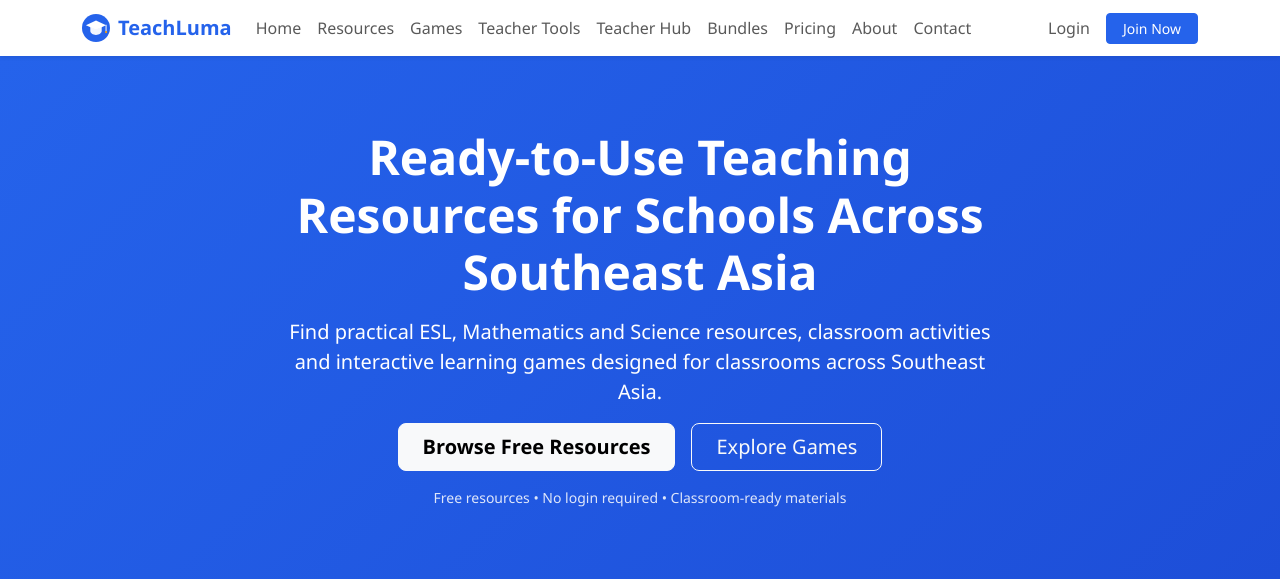
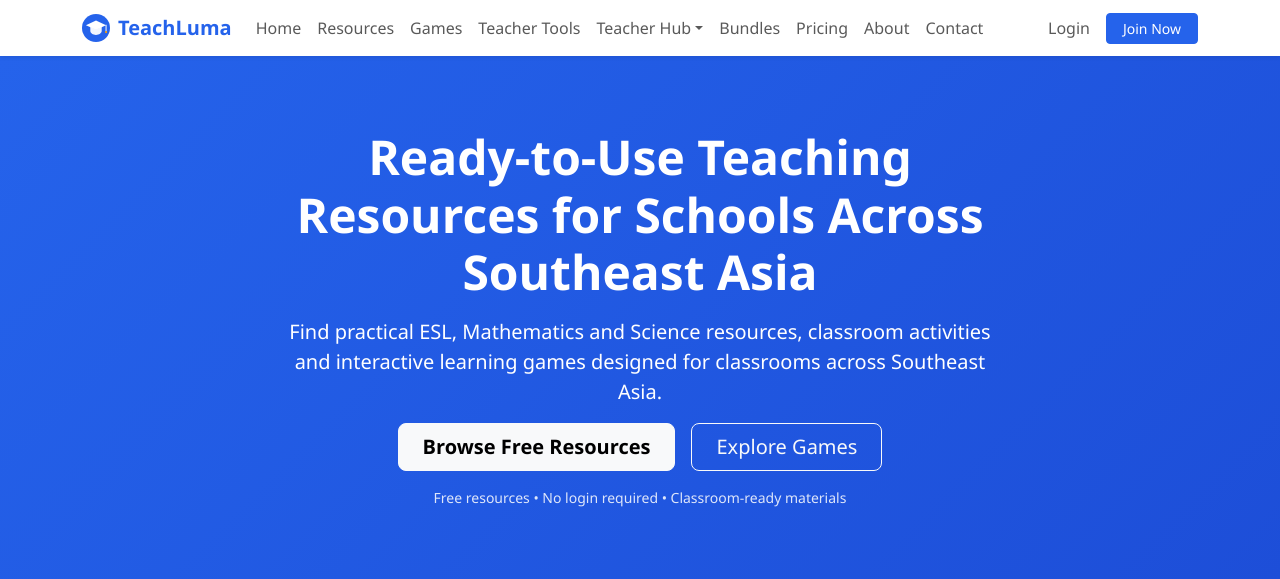
Before and after one commit to TaniformSylvester/ESL-, a PHP site: page /index.php in a window 1280 px wide. Shown: the top 579 px of the page. Run offline with PHP 8.4, Linux system fonts and the light colour scheme; data comes from the database, SQL or seed files in the repository; tables that the repository leaves empty hold one stand-in row (values such as "Sample post").

Commit message:
Group Teacher Hub and Request a Resource under one hover dropdown
Converts the main nav's "Teacher Hub" item into a dropdown parent
(Teacher Hub + Request a Resource) instead of adding a 10th top-level
nav item, which is also the better fit for the earlier decision to keep
Request a Resource out of the main navbar to avoid overcrowding it —
grouping it with its closest sibling section solves that concern from
the other direction: same item count, better discoverability.

Uses Bootstrap's existing dropdown component (data-bs-toggle="dropdown",
already loaded site-wide) rather than any new JS. Opens on hover only at
the navbar-expand-lg breakpoint (matching the navbar's own horizontal-
vs-collapsed breakpoint) via one small CSS rule; below that, where the
nav collapses into the offcanvas menu and hover doesn't apply, it falls
back to Bootstrap's normal tap-to-open dropdown behavior untouched. The
top-level "Teacher Hub" link still points straight to teacher-hub.php,
so it isn't a dead click.

Verified: dropdown hidden by default, revealed on hover on desktop
(1366px), both items navigate to the correct pages, and on mobile
(375px) the hamburger + tap-to-open flow works exactly as it already
does for a standard Bootstrap dropdown, with zero horizontal overflow.

Co-Authored-By: Claude Sonnet 5 <noreply@anthropic.com>
Claude-Session: https://claude.ai/code/session_01N49b43FUZrLoDqgzbhShLx

```diff
--- a/assets/css/style.css
+++ b/assets/css/style.css
@@ -144,6 +144,18 @@ a {
 
 footer a:hover {
     color: #fff !important;
+}
+
+/* Opens the main nav's "Teacher Hub" dropdown (Teacher Hub + Request a
+   Resource) on hover instead of requiring a click — but only at the
+   navbar-expand-lg breakpoint where the nav is actually horizontal;
+   below that it collapses into the offcanvas menu, where hover doesn't
+   apply and Bootstrap's normal tap-to-open dropdown behavior takes over
+   unchanged. */
+@media (min-width: 992px) {
+    .navbar-hover-dropdown:hover > .dropdown-menu {
+        display: block;
+    }
 }
 
 /* Lets the page-number group in render_pagination() (includes/functions.php)
--- a/includes/header.php
+++ b/includes/header.php
@@ -105,7 +105,13 @@ $websiteSchema = [
                 <li class="nav-item"><a class="nav-link" href="<?= e(base_url('resources.php')) ?>">Resources</a></li>
                 <li class="nav-item"><a class="nav-link" href="<?= e(base_url('games.php')) ?>">Games</a></li>
                 <li class="nav-item"><a class="nav-link" href="<?= e(base_url('teacher-tools.php')) ?>">Teacher Tools</a></li>
-                <li class="nav-item"><a class="nav-link" href="<?= e(base_url('teacher-hub.php')) ?>">Teacher Hub</a></li>
+                <li class="nav-item dropdown navbar-hover-dropdown">
+                    <a class="nav-link dropdown-toggle" href="<?= e(base_url('teacher-hub.php')) ?>" role="button" data-bs-toggle="dropdown" aria-expanded="false">Teacher Hub</a>
+                    <ul class="dropdown-menu">
+                        <li><a class="dropdown-item" href="<?= e(base_url('teacher-hub.php')) ?>">Teacher Hub</a></li>
+                        <li><a class="dropdown-item" href="<?= e(base_url('request-resource.php')) ?>">Request a Resource</a></li>
+                    </ul>
+                </li>
                 <li class="nav-item"><a class="nav-link" href="<?= e(base_url('bundles.php')) ?>">Bundles</a></li>
                 <li class="nav-item"><a class="nav-link" href="<?= e(base_url('pricing.php')) ?>">Pricing</a></li>
                 <li class="nav-item"><a class="nav-link" href="<?= e(base_url('about.php')) ?>">About</a></li>
```
